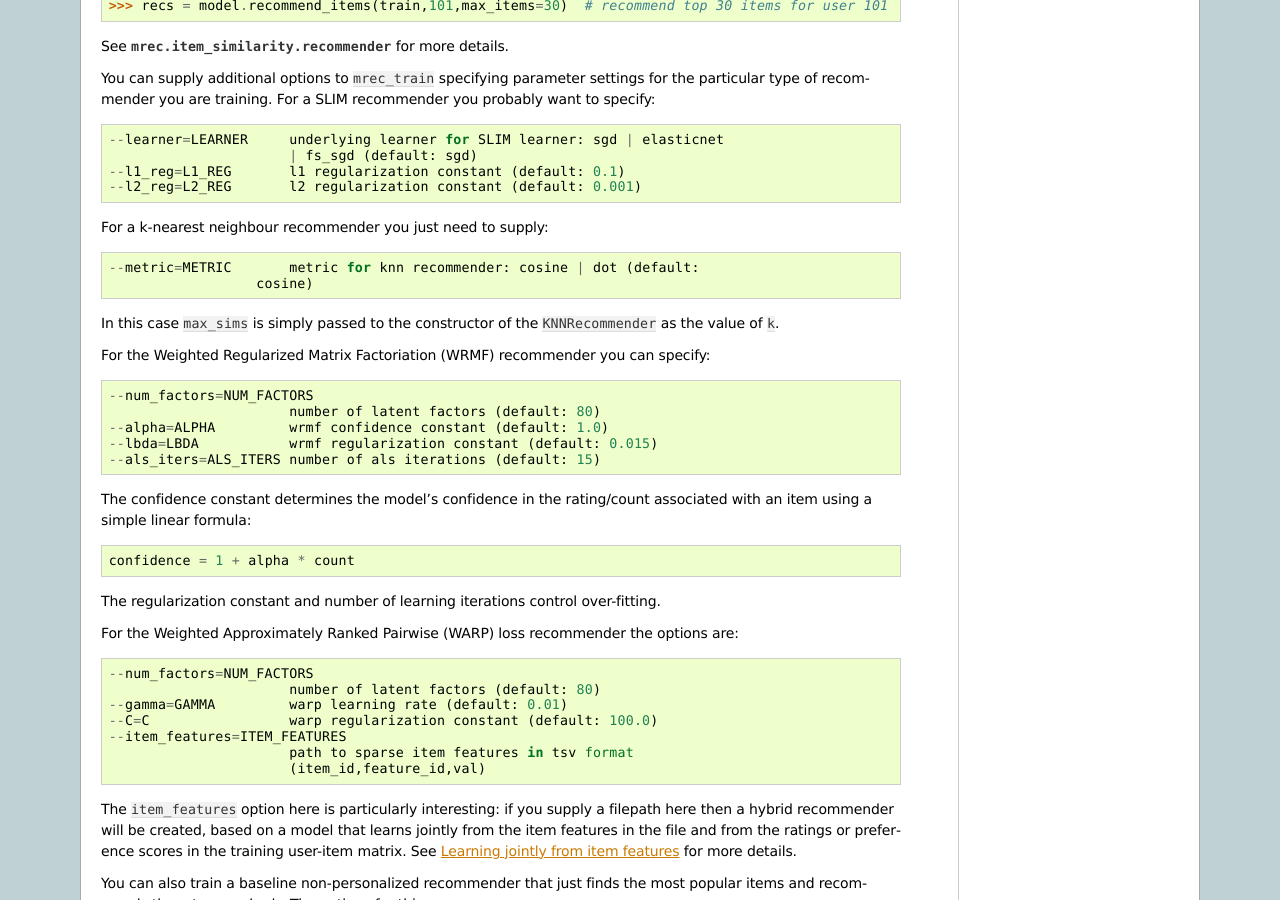
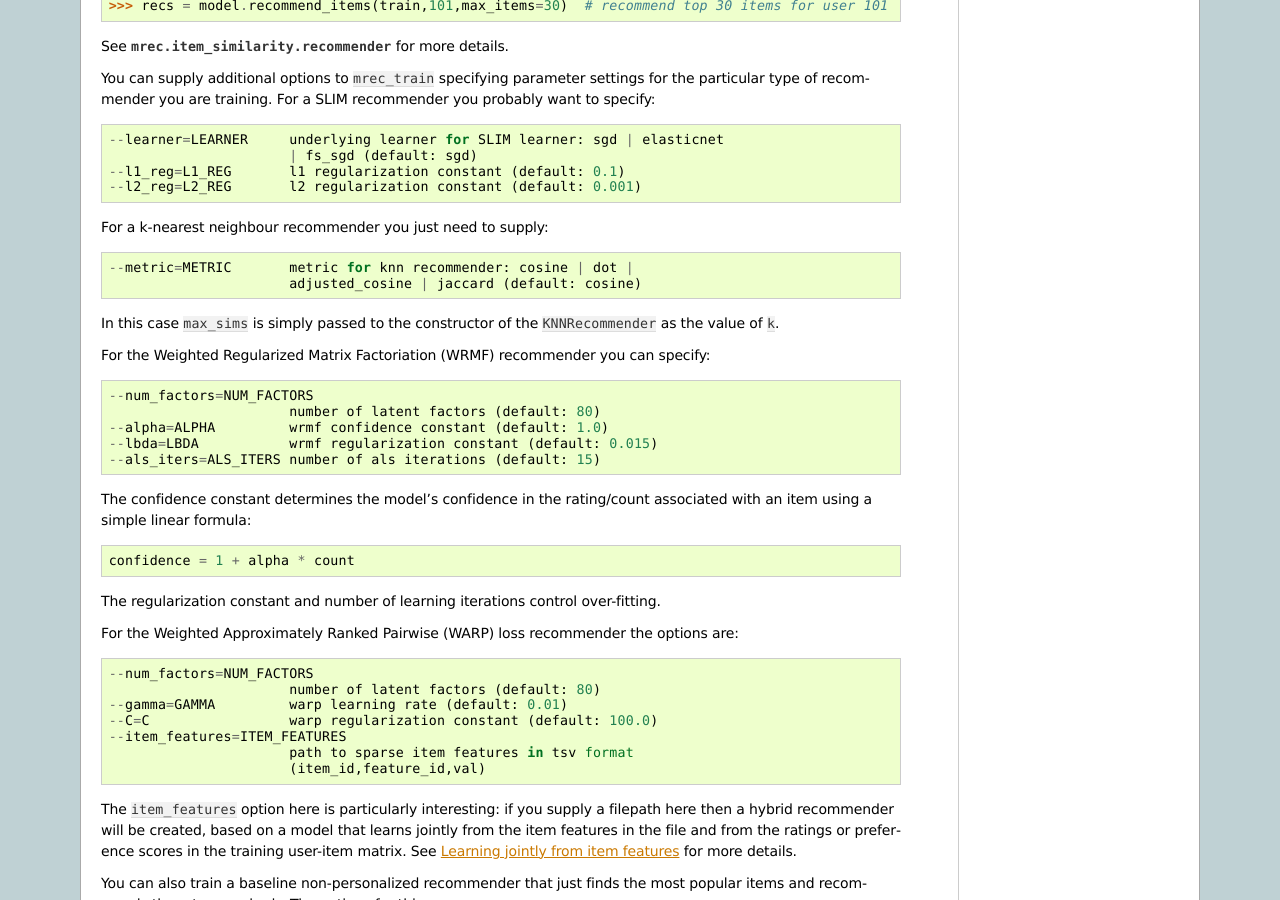
Before and after one commit to Mendeley/mrec, a Sphinx documentation site: the page built from doc/training.rst, in a window 1280 px wide and 900 px high, scrolled down 1000 px. Built offline with Sphinx 7.4.7, drawn with Linux system fonts in a browser that asks for light colours; formulas are drawn with MathJax 3; the version number is read from the project's files by our own code.

Commit message:
Add adjusted_cosine, jaccard metrics to training documentation

```diff
--- a/doc/training.rst
+++ b/doc/training.rst
@@ -70,8 +70,8 @@ For a SLIM recommender you probably want to specify::
 
 For a k-nearest neighbour recommender you just need to supply::
 
-      --metric=METRIC       metric for knn recommender: cosine | dot (default:
-                        cosine)
+      --metric=METRIC       metric for knn recommender: cosine | dot |
+                            adjusted_cosine | jaccard (default: cosine)
 
 In this case ``max_sims`` is simply passed to the constructor
 of the ``KNNRecommender`` as the value of ``k``.
```
Also changed, not shown: 1 other file.
